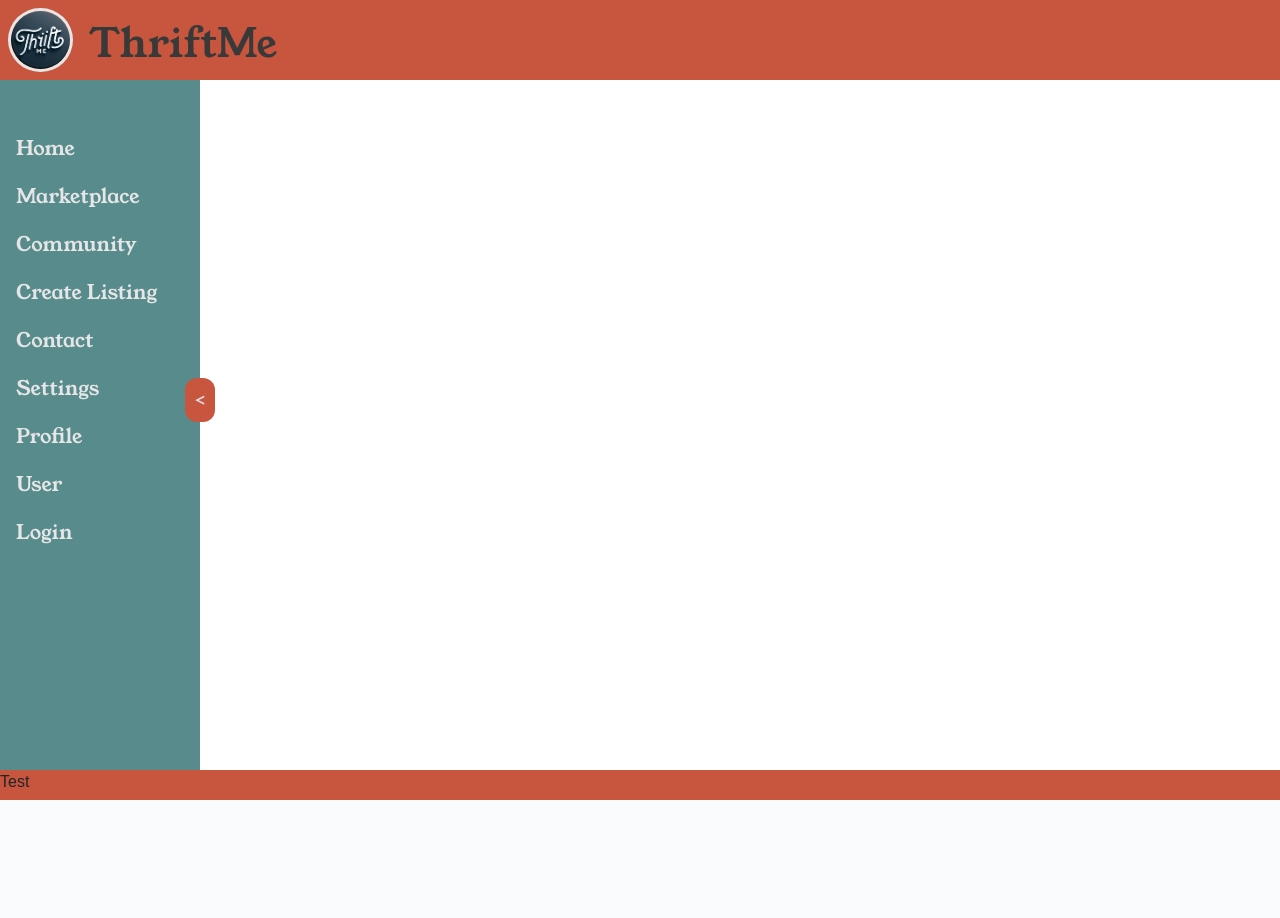
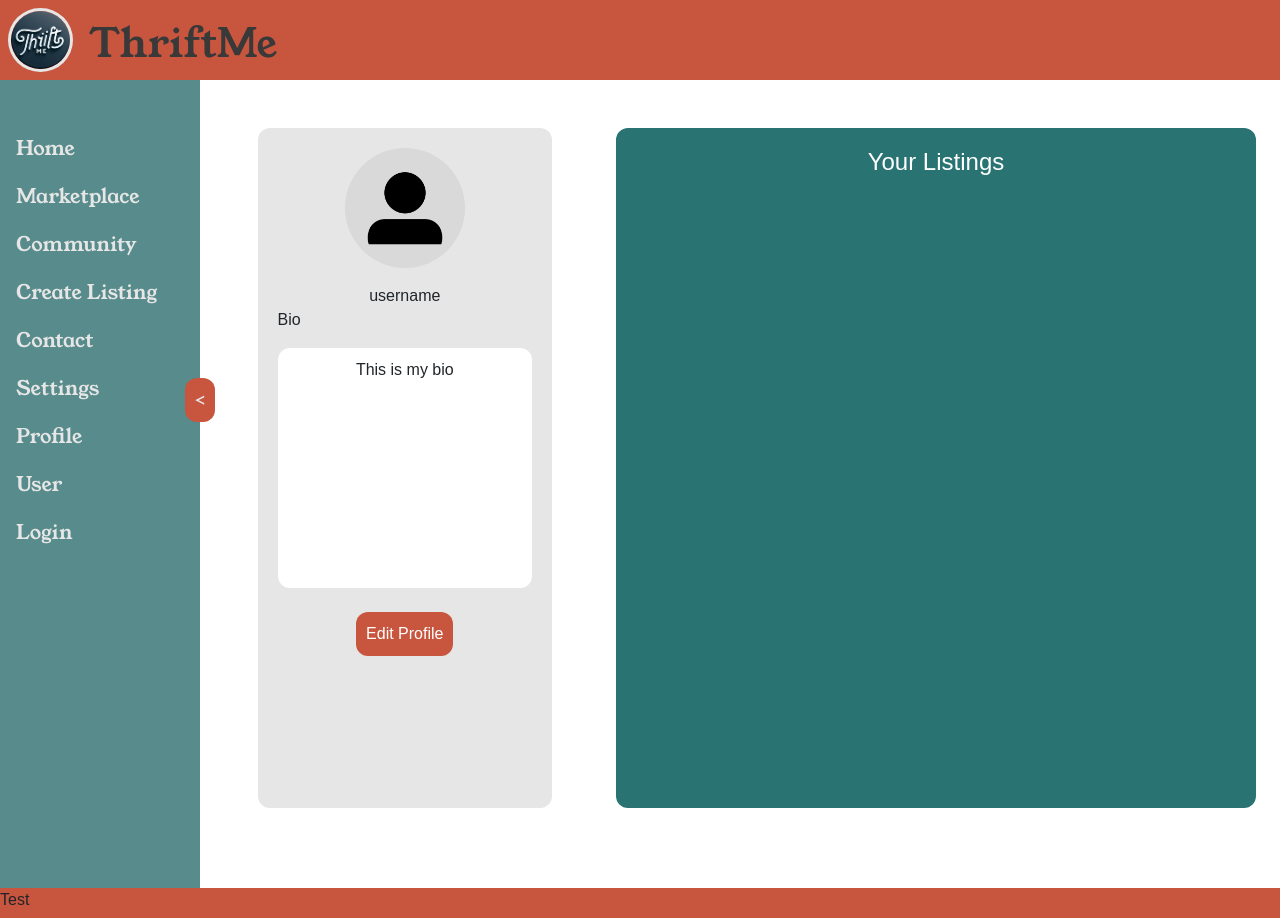
Before and after one commit to RileyRetzloff/ThriftMe, a Flask app: page /profile in a window 1280 px wide. Before the commit the page ends 800 px from the top, so only its background shows below. Run offline with Flask 3, Linux system fonts and the light colour scheme; some web fonts are replaced.

Commit message:
profile page

```diff
--- a/app/static/css/main.css
+++ b/app/static/css/main.css
@@ -9,7 +9,6 @@
     --background-gray-light: #E6E6E6;
     --background-gray-dark: #D9D9D9;
 }
-
 
 /* HIDE SCROLLBAR */
 body::-webkit-scrollbar {
@@ -120,3 +119,69 @@ body {
     grid-area: footer;
     background-color: var(--primary-color);
 }
+
+/* PROFILE PAGE */
+
+.profile-layout{
+    display: flex;
+    text-align: center;
+}
+
+.profile-info{
+    height: 85vh;
+    width: 23vw;
+    padding:20px;
+    border-radius: 12px;
+    background-color:  var(--background-gray-light);
+    margin-bottom:10vh;
+    margin-left: 2vw;
+}
+
+.profile-image{
+    background-color: var(--background-gray-dark);
+    height:120px;
+    width:120px; /*Adjust values when implementing dynamic html*/
+    border-radius: 50%;
+    padding:8px;
+}
+
+.profile-bio{
+    text-align: left;
+}
+
+.profile-bio-desc{
+    display: flex;
+    justify-content: center;
+    height: 30vh;
+    padding-top:10px;
+    background-color: white;
+    border-radius: 12px;
+}
+.profile-bio-desc p {
+    text-align: left;
+}
+
+.edit-profile-button {
+    padding: 10px;
+    background-color: #C8553D; /* Updated background color */
+    color: #fff; /* White text color */
+    border: none;
+    border-radius: 12px; /* Rounded edges */
+    cursor: pointer;
+}
+
+.edit-profile-button:hover {
+    background-color: #A54A33; /* Updated background color on hover */
+}
+.profile-listings
+{
+    height: 85vh;
+    width: 50vw;
+    padding:20px;
+    border-radius: 12px;
+    color: white;
+    text-align: center;
+    border-radius: 12px;
+    background-color: var(--secondary-color-dark);
+    margin-left:5vw;
+}
--- /dev/null
+++ b/app/static/css/profile.css
@@ -0,0 +1,65 @@
+/* PROFILE PAGE */
+
+.profile-layout{
+    display: flex;
+    text-align: center;
+}
+
+.profile-info{
+    height: 85vh;
+    width: 23vw;
+    padding:20px;
+    border-radius: 12px;
+    background-color:  var(--background-gray-light);
+    margin-bottom:10vh;
+    margin-left: 2vw;
+}
+
+.profile-image{
+    background-color: var(--background-gray-dark);
+    height:120px;
+    width:120px; /*Adjust values when implementing dynamic html*/
+    border-radius: 50%;
+    padding:8px;
+}
+
+.profile-bio{
+    text-align: left;
+}
+
+.profile-bio-desc{
+    display: flex;
+    justify-content: center;
+    height: 30vh;
+    padding-top:10px;
+    background-color: white;
+    border-radius: 12px;
+}
+.profile-bio-desc p {
+    text-align: left;
+}
+
+.edit-profile-button {
+    padding: 10px;
+    background-color: #C8553D; /* Updated background color */
+    color: #fff; /* White text color */
+    border: none;
+    border-radius: 12px; /* Rounded edges */
+    cursor: pointer;
+}
+
+.edit-profile-button:hover {
+    background-color: #A54A33; /* Updated background color on hover */
+}
+.profile-listings
+{
+    height: 85vh;
+    width: 50vw;
+    padding:20px;
+    border-radius: 12px;
+    color: white;
+    text-align: center;
+    border-radius: 12px;
+    background-color: var(--secondary-color-dark);
+    margin-left:5vw;
+}
--- a/app/templates/profile.html
+++ b/app/templates/profile.html
@@ -1,5 +1,30 @@
 <!-- PROFILE PAGE -->
 {% extends "template.html" %}
 {% block content %}
-<main></main>
+<head>
+    <link rel="stylesheet" type="text/css" href="../static/css/profile.css">
+</head>
+<main>
+    <div class="profile-layout">
+        <div class="profile-info">
+            <figure>
+                <img class="profile-image" src="../static/images/profileTemp.png" alt="Profile image">
+                <!-- TODO implement pull from server -->
+            </figure>
+            <caption>username</caption> <!-- TODO implement pull from server -->
+            <br>
+            <div class="profile-bio">
+                <p>Bio</p>
+                <div class="profile-bio-desc">
+                    <p>This is my bio</p> <!-- TODO implement pull from server -->
+                </div>
+            </div>
+            <br>
+            <button class="edit-profile-button">Edit Profile</button> <!-- TODO implement push to server and refresh page-->
+        </div>
+        <div class="profile-listings"> <!-- TODO implement pull from server page and scrollbar css-->
+            <h4>Your Listings</h4>
+        </div>
+    </div>
+</main>
 {% endblock %}
```
Also changed, not shown: app/static/images/profileTemp.png (added).
